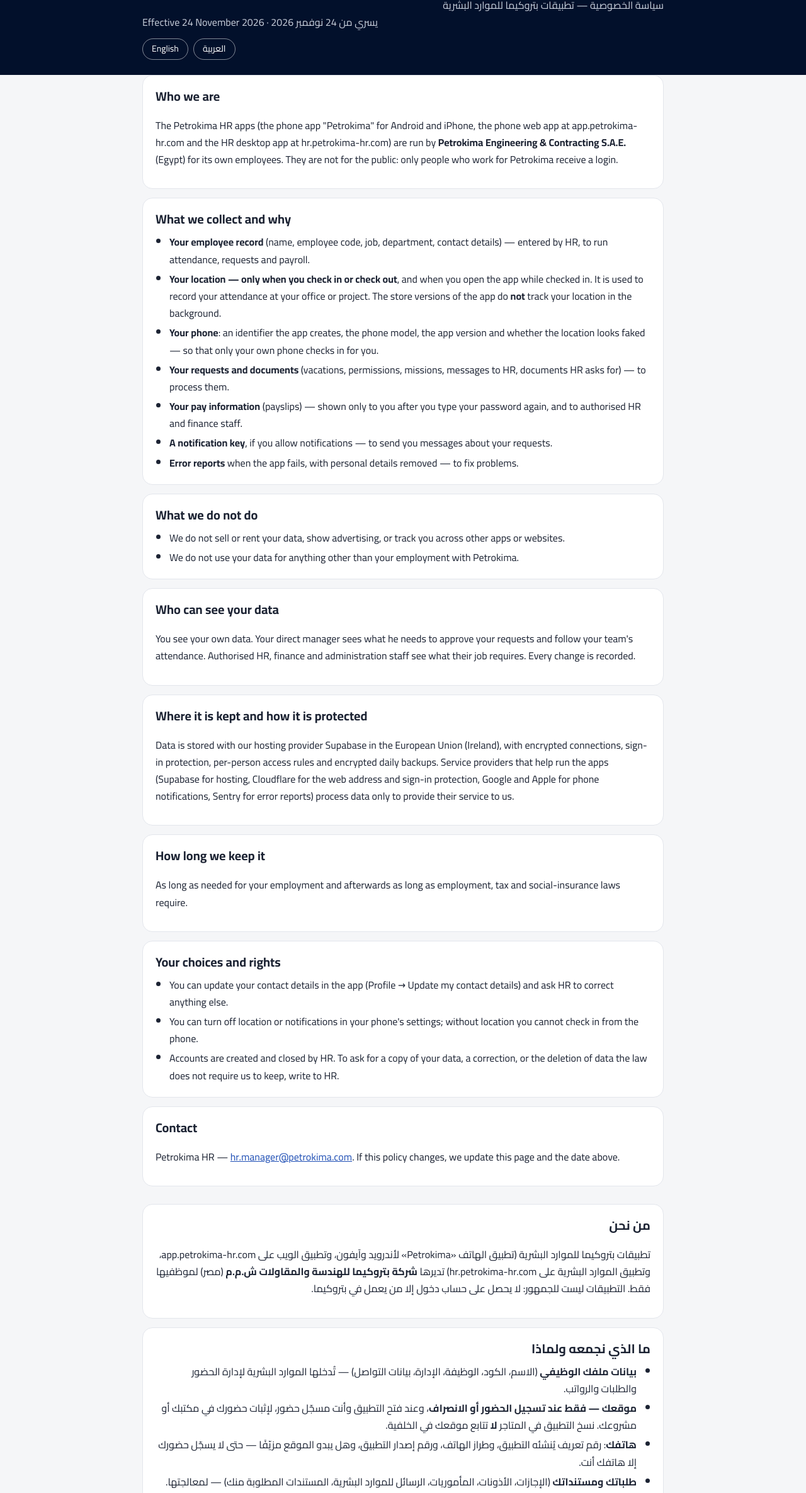
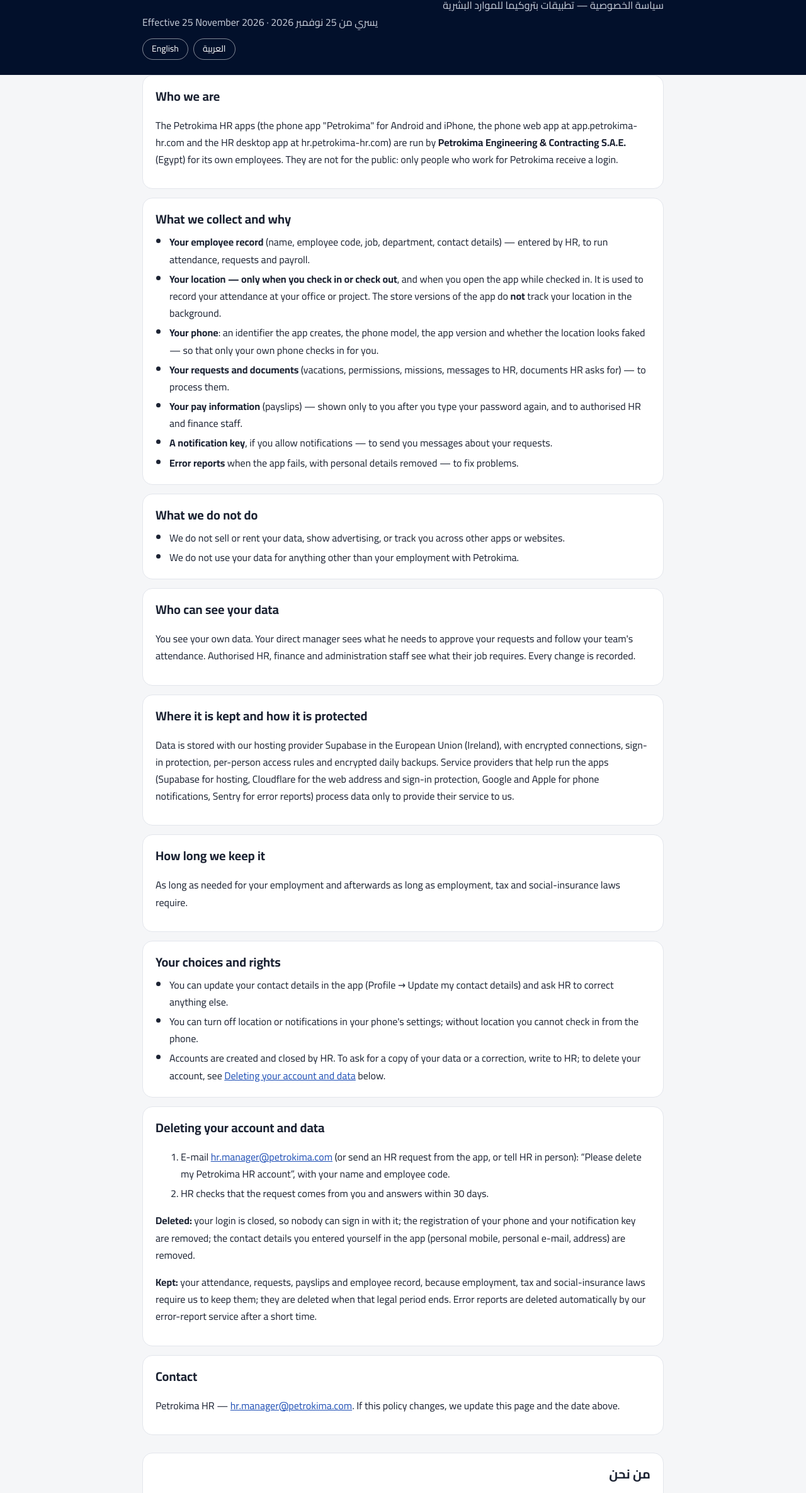
Before and after one commit to Petrokima/HR, a plain HTML site: page privacy.html in a window 1280 px wide. Shown: the part 123-2494 px from the top of the page at 63% size. Drawn offline with Linux system fonts and the light colour scheme.

Commit message:
Publish e77d005: Merge privacy-delete: data deletion section on the privacy page
Published from Petrokima/hr-source@e77d005795b4852162f4d39a8783ed24f98b8550 after all automatic checks passed.

Co-Authored-By: Claude Opus 5.5 <noreply@anthropic.com>
Claude-Session: https://claude.ai/code/session_01Qof5L4Q6xSa9Eo6eDV92yJ

```diff
--- a/privacy.html
+++ b/privacy.html
@@ -37,7 +37,7 @@ footer{color:var(--muted);font-size:14px;padding:0 0 30px}
 <span class="logo">PETROKIMA</span>
 <h1>Privacy policy — Petrokima HR apps</h1>
 <p class="sub" lang="ar" dir="rtl">سياسة الخصوصية — تطبيقات بتروكيما للموارد البشرية</p>
-<p class="sub">Effective 24 November 2026 · يسري من 24 نوفمبر 2026</p>
+<p class="sub">Effective 25 November 2026 · يسري من 25 نوفمبر 2026</p>
 <nav class="jump"><a href="#en">English</a><a href="#ar">العربية</a></nav>
 </div></header>
 <main class="wrap">
@@ -73,7 +73,13 @@ footer{color:var(--muted);font-size:14px;padding:0 0 30px}
 <div class="card"><h2>Your choices and rights</h2>
 <ul><li>You can update your contact details in the app (Profile → Update my contact details) and ask HR to correct anything else.</li>
 <li>You can turn off location or notifications in your phone's settings; without location you cannot check in from the phone.</li>
-<li>Accounts are created and closed by HR. To ask for a copy of your data, a correction, or the deletion of data the law does not require us to keep, write to HR.</li></ul></div>
+<li>Accounts are created and closed by HR. To ask for a copy of your data or a correction, write to HR; to delete your account, see <a href="#delete">Deleting your account and data</a> below.</li></ul></div>
+
+<div class="card" id="delete"><h2>Deleting your account and data</h2>
+<ol><li>E-mail <a href="mailto:hr.manager@petrokima.com">hr.manager@petrokima.com</a> (or send an HR request from the app, or tell HR in person): “Please delete my Petrokima HR account”, with your name and employee code.</li>
+<li>HR checks that the request comes from you and answers within 30 days.</li></ol>
+<p><b>Deleted:</b> your login is closed, so nobody can sign in with it; the registration of your phone and your notification key are removed; the contact details you entered yourself in the app (personal mobile, personal e-mail, address) are removed.</p>
+<p><b>Kept:</b> your attendance, requests, payslips and employee record, because employment, tax and social-insurance laws require us to keep them; they are deleted when that legal period ends. Error reports are deleted automatically by our error-report service after a short time.</p></div>
 
 <div class="card"><h2>Contact</h2>
 <p>Petrokima HR — <a href="mailto:hr.manager@petrokima.com">hr.manager@petrokima.com</a>. If this policy changes, we update this page and the date above.</p></div>
@@ -110,7 +116,13 @@ footer{color:var(--muted);font-size:14px;padding:0 0 30px}
 <div class="card"><h2>اختياراتك وحقوقك</h2>
 <ul><li>يمكنك تحديث بيانات التواصل من التطبيق (حسابي ← تحديث بيانات الاتصال) وطلب تصحيح أي بيانات أخرى من الموارد البشرية.</li>
 <li>يمكنك إيقاف الموقع أو الإشعارات من إعدادات هاتفك؛ وبدون الموقع لا يمكن تسجيل الحضور من الهاتف.</li>
-<li>الحسابات تنشئها وتغلقها الموارد البشرية. لطلب نسخة من بياناتك أو تصحيحها أو حذف ما لا يلزمنا القانون بالاحتفاظ به، راسل الموارد البشرية.</li></ul></div>
+<li>الحسابات تنشئها وتغلقها الموارد البشرية. لطلب نسخة من بياناتك أو تصحيحها راسل الموارد البشرية؛ ولحذف حسابك انظر <a href="#delete-ar">حذف حسابك وبياناتك</a> أدناه.</li></ul></div>
+
+<div class="card" id="delete-ar"><h2>حذف حسابك وبياناتك</h2>
+<ol><li>أرسل بريدًا إلى <a href="mailto:hr.manager@petrokima.com">hr.manager@petrokima.com</a> (أو أرسل طلبًا للموارد البشرية من التطبيق، أو أبلغ الموارد البشرية مباشرة): «برجاء حذف حسابي في تطبيق بتروكيما للموارد البشرية»، مع اسمك وكودك.</li>
+<li>تتأكد الموارد البشرية أن الطلب منك وترد خلال 30 يومًا.</li></ol>
+<p><b>ما يُحذف:</b> يُغلق حساب الدخول فلا يمكن لأحد الدخول به؛ ويُحذف تسجيل هاتفك ومفتاح الإشعارات؛ وتُحذف بيانات التواصل التي أدخلتها بنفسك في التطبيق (الموبايل الشخصي، البريد الشخصي، العنوان).</p>
+<p><b>ما يُحتفظ به:</b> سجلات الحضور والطلبات وقسائم الراتب وملفك الوظيفي، لأن قوانين العمل والضرائب والتأمينات الاجتماعية تُلزمنا بالاحتفاظ بها، وتُحذف عند انتهاء هذه المدة القانونية. وتُحذف تقارير الأخطاء تلقائيًا لدى خدمة تقارير الأخطاء بعد مدة قصيرة.</p></div>
 
 <div class="card"><h2>التواصل</h2>
 <p>الموارد البشرية — بتروكيما: <a href="mailto:hr.manager@petrokima.com">hr.manager@petrokima.com</a>. إذا تغيّرت هذه السياسة نحدّث هذه الصفحة والتاريخ أعلاه.</p></div>
```
